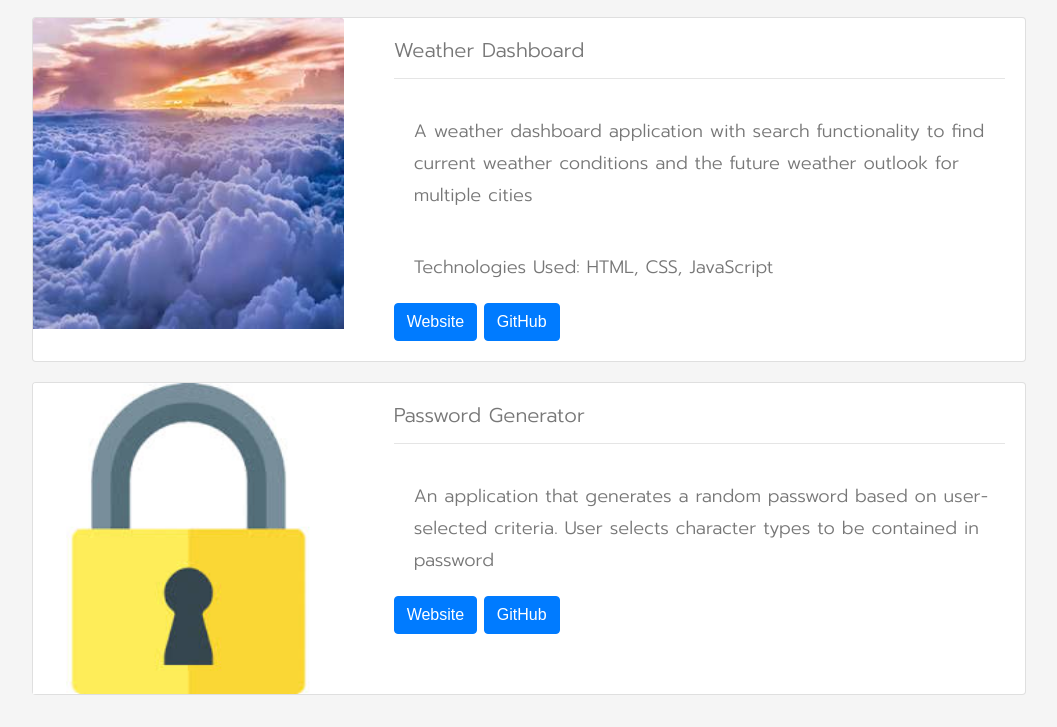
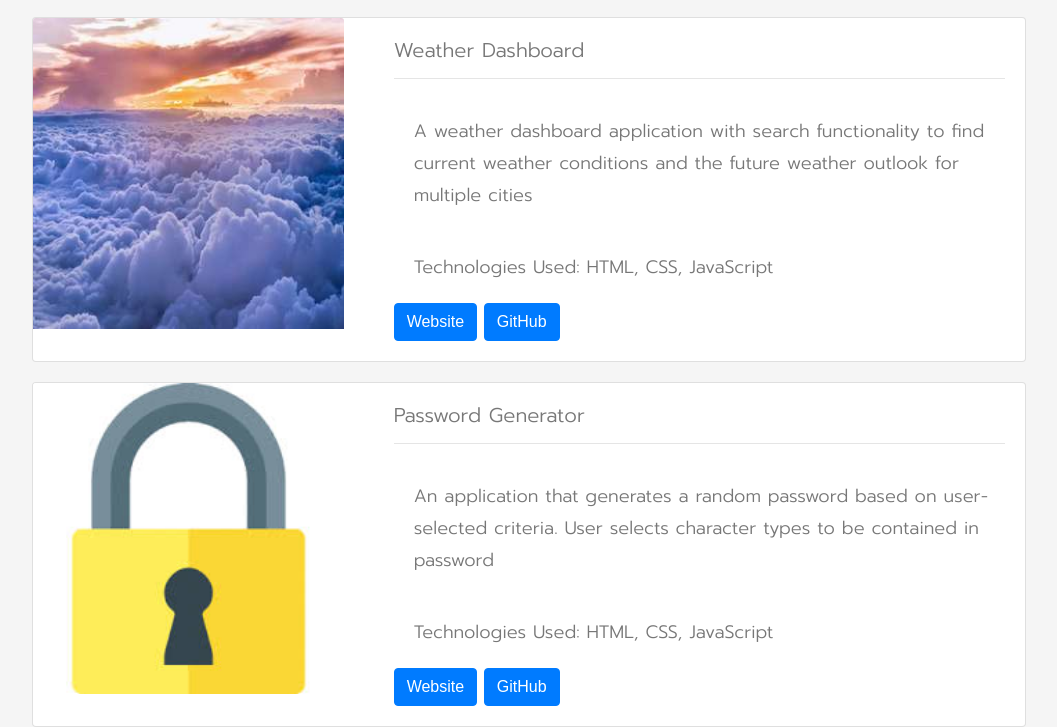
Before and after one commit to idrisxa/portfolio2, a plain HTML site: page index.html in a window 1280 px wide. Shown: the part 1017-1744 px from the top of the page, without its empty margins (111-1168 px from the left). Before the commit the page ends 1712 px from the top, so only its background shows below. Drawn offline with nearby package versions, Linux system fonts and the light colour scheme.

Commit message:
including technologies on project

```diff
--- a/index.html
+++ b/index.html
@@ -148,6 +148,7 @@
                                             <h5 class="card-title h5">Password Generator<hr></h5>
                                             <div class="card-text">
                                                 <p>An application that generates a random password based on user-selected criteria. User selects character types to be contained in password </p>
+                                                <p>Technologies Used: HTML, CSS, JavaScript</p>
                                               </div>
                                               <div class="card-action">
                                                   <a href="https://idrisxa.github.io/Password-Generator/" class="btn btn-primary">Website</a>
```
